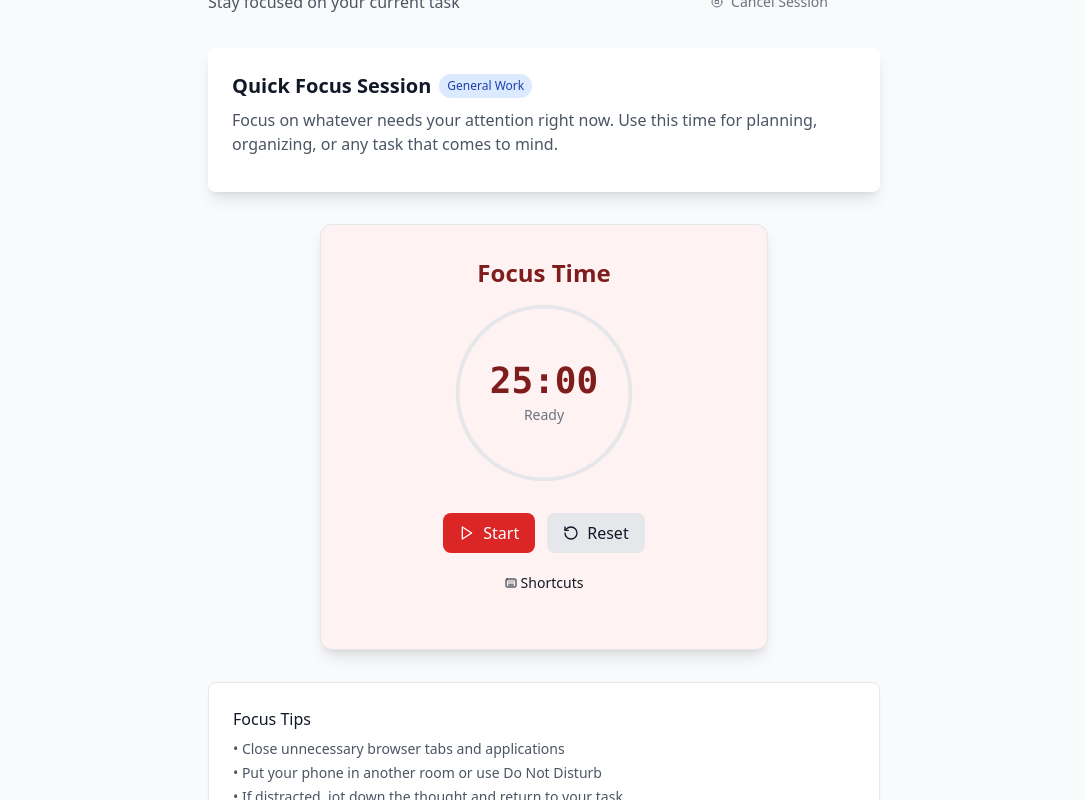
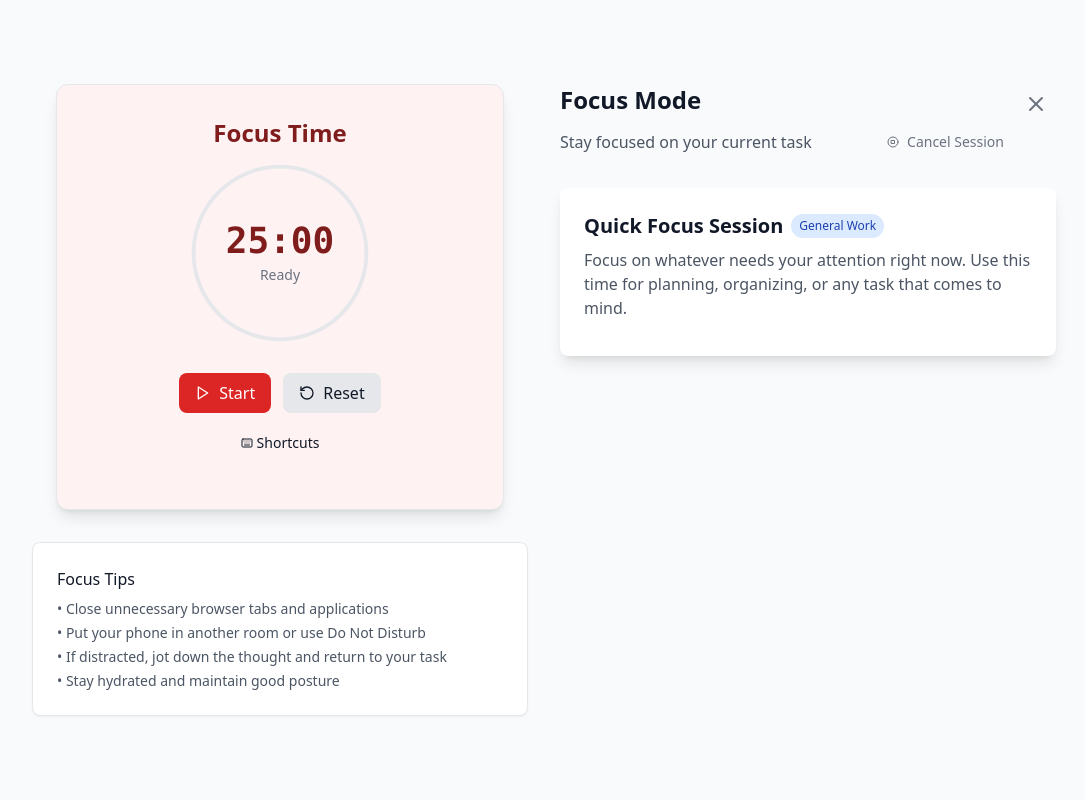
Before and after one commit to kengboonang/claude-code-task-list, a React (Vite) app in the folder claude/: page / in a window 1280 px wide. Both pictures are taken after a click on the button "Quick Focus". Shown: the whole page, without its empty margins (96-1181 px from the left). Built offline with nearby package versions, Linux system fonts and the light colour scheme.

Commit message:
feat: focus session layout

```diff
--- a/claude/src/components/FocusMode.tsx
+++ b/claude/src/components/FocusMode.tsx
@@ -62,7 +62,57 @@ export function FocusMode({
 
   return (
     <div className="fixed inset-0 bg-gray-50 dark:bg-gray-900 z-50 flex items-center justify-center p-4">
-      <div className="w-full max-w-2xl">
+      <div className="w-full max-w-5xl flex gap-8">
+        {/* Left Panel - Focus Time */}
+        <div className="w-1/2">
+          {/* Timer */}
+          <PomodoroTimer
+            sessionType={sessionType}
+            userPrefs={userPrefs}
+            onSessionComplete={onSessionComplete}
+            onSessionStart={onSessionStart}
+            taskTitle={task?.title}
+            startTimer={startTimer}
+          />
+
+          {/* Focus/Break Tips */}
+          {sessionType === 'focus' ? (
+            <div className="mt-8 card">
+              <h3 className="font-medium text-gray-900 dark:text-gray-100 mb-2">Focus Tips</h3>
+              <ul className="text-sm space-y-1 text-gray-600 dark:text-gray-400">
+                <li>• Close unnecessary browser tabs and applications</li>
+                <li>• Put your phone in another room or use Do Not Disturb</li>
+                <li>• If distracted, jot down the thought and return to your task</li>
+                <li>• Stay hydrated and maintain good posture</li>
+              </ul>
+            </div>
+          ) : (
+            <div className="mt-8 card">
+              <h3 className="font-medium text-gray-900 dark:text-gray-100 mb-2">Break Ideas</h3>
+              <ul className="text-sm space-y-1 text-gray-600 dark:text-gray-400">
+                {sessionType === 'short_break' ? (
+                  <>
+                    <li>• Stand up and stretch</li>
+                    <li>• Look out the window or at something far away</li>
+                    <li>• Do some deep breathing exercises</li>
+                    <li>• Grab a glass of water</li>
+                  </>
+                ) : (
+                  <>
+                    <li>• Take a walk outside</li>
+                    <li>• Have a healthy snack</li>
+                    <li>• Do some light exercise or yoga</li>
+                    <li>• Chat with a friend or colleague</li>
+                    <li>• Listen to music or a podcast</li>
+                  </>
+                )}
+              </ul>
+            </div>
+          )}
+        </div>
+
+        {/* Right Panel - Progress Card and Title */}
+        <div className="w-1/2">
           {/* Header */}
           <div className="flex justify-between items-start mb-8">
             <div className="text-gray-900 dark:text-gray-100 flex-1">
@@ -101,9 +151,9 @@ export function FocusMode({
             </button>
           </div>
 
-        {/* Current Task Info */}
-        {sessionType === 'focus' && (
-          <div className="bg-white dark:bg-gray-800 rounded-lg p-6 mb-8 shadow-lg">
+          {/* Current Task Info or Break Message */}
+          {sessionType === 'focus' ? (
+            <div className="bg-white dark:bg-gray-800 rounded-lg p-6 shadow-lg">
               <div className="flex items-start justify-between">
                 <div className="flex-1">
                   {task ? (
@@ -194,70 +244,20 @@ export function FocusMode({
                 )}
               </div>
             </div>
-        )}
-
-        {/* Break Message */}
-        {sessionType !== 'focus' && (
-          <div className="bg-white dark:bg-gray-800 rounded-lg p-6 mb-8 shadow-lg text-center">
+          ) : (
+            <div className="bg-white dark:bg-gray-800 rounded-lg p-6 shadow-lg text-center">
               <h2 className="text-xl font-semibold text-gray-900 dark:text-gray-100 mb-2">
                 {sessionType === 'short_break' ? 'Short Break Time' : 'Long Break Time'}
               </h2>
               <p className="text-gray-600 dark:text-gray-400">
                 {sessionType === 'short_break'
                   ? 'Take a few minutes to rest and recharge. Stay nearby for the next focus session.'
-                : 'Time for a longer break! Step away from your workspace and do something refreshing.'
-              }
+                  : 'Time for a longer break! Step away from your workspace and do something refreshing.'}
               </p>
             </div>
           )}
-
-        {/* Timer */}
-        <PomodoroTimer
-          sessionType={sessionType}
-          userPrefs={userPrefs}
-          onSessionComplete={onSessionComplete}
-          onSessionStart={onSessionStart}
-          taskTitle={task?.title}
-          startTimer={startTimer}
-        />
-
-        {/* Focus Tips */}
-        {sessionType === 'focus' && (
-          <div className="mt-8 card">
-            <h3 className="font-medium text-gray-900 dark:text-gray-100 mb-2">Focus Tips</h3>
-            <ul className="text-sm space-y-1 text-gray-600 dark:text-gray-400">
-              <li>• Close unnecessary browser tabs and applications</li>
-              <li>• Put your phone in another room or use Do Not Disturb</li>
-              <li>• If distracted, jot down the thought and return to your task</li>
-              <li>• Stay hydrated and maintain good posture</li>
-            </ul>
         </div>
-        )}
-
-        {/* Break Tips */}
-        {sessionType !== 'focus' && (
-          <div className="mt-8 card">
-            <h3 className="font-medium text-gray-900 dark:text-gray-100 mb-2">Break Ideas</h3>
-            <ul className="text-sm space-y-1 text-gray-600 dark:text-gray-400">
-              {sessionType === 'short_break' ? (
-                <>
-                  <li>• Stand up and stretch</li>
-                  <li>• Look out the window or at something far away</li>
-                  <li>• Do some deep breathing exercises</li>
-                  <li>• Grab a glass of water</li>
-                </>
-              ) : (
-                <>
-                  <li>• Take a walk outside</li>
-                  <li>• Have a healthy snack</li>
-                  <li>• Do some light exercise or yoga</li>
-                  <li>• Chat with a friend or colleague</li>
-                  <li>• Listen to music or a podcast</li>
-                </>
-              )}
-            </ul>
       </div>
-        )}
 
       {/* Cancel Session Confirmation Dialog */}
       {showCancelConfirm && (
@@ -286,6 +286,5 @@ export function FocusMode({
         </div>
       )}
     </div>
-    </div>
   )
 }
```
Lines whose indentation alone changed are shown as unchanged.
